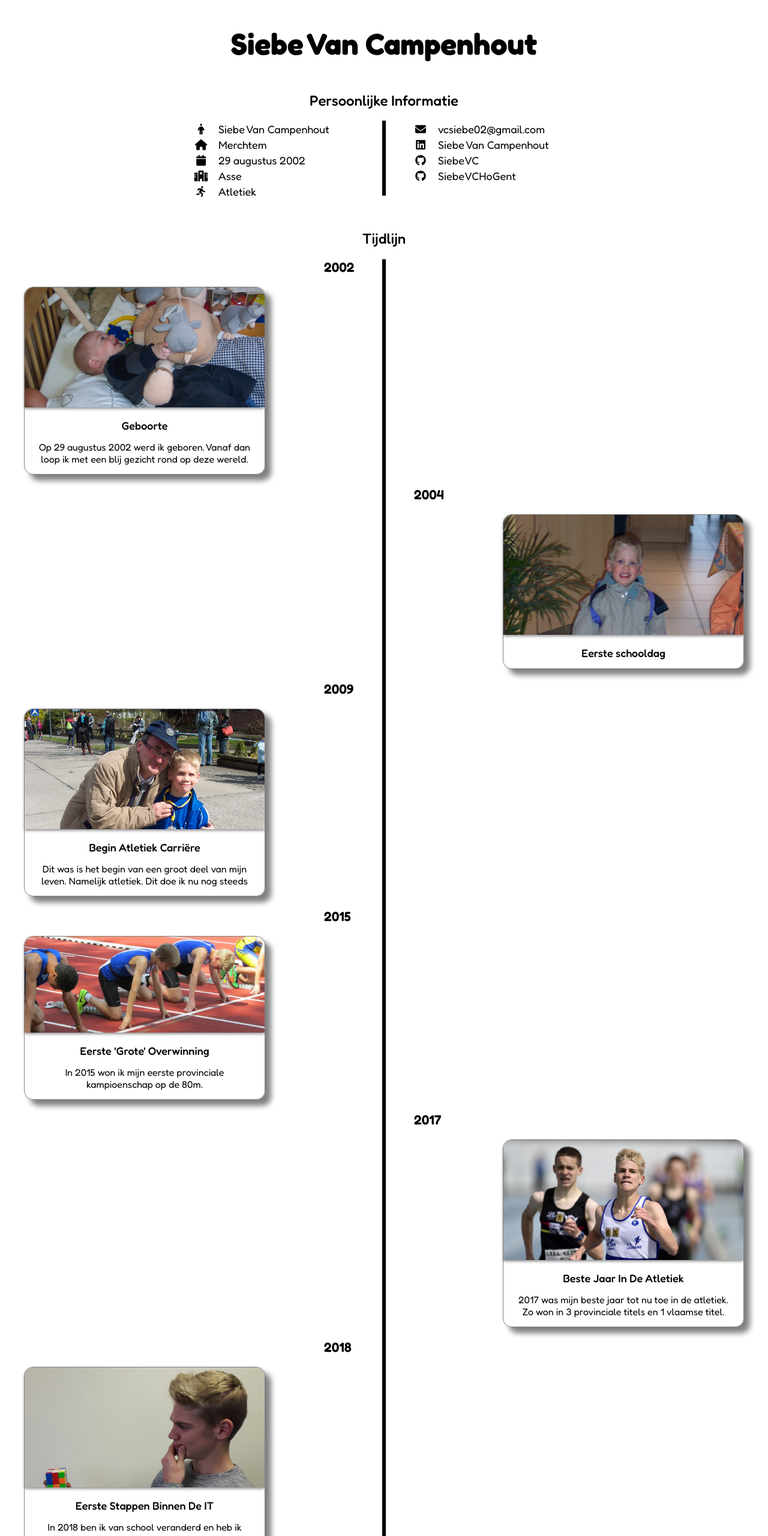
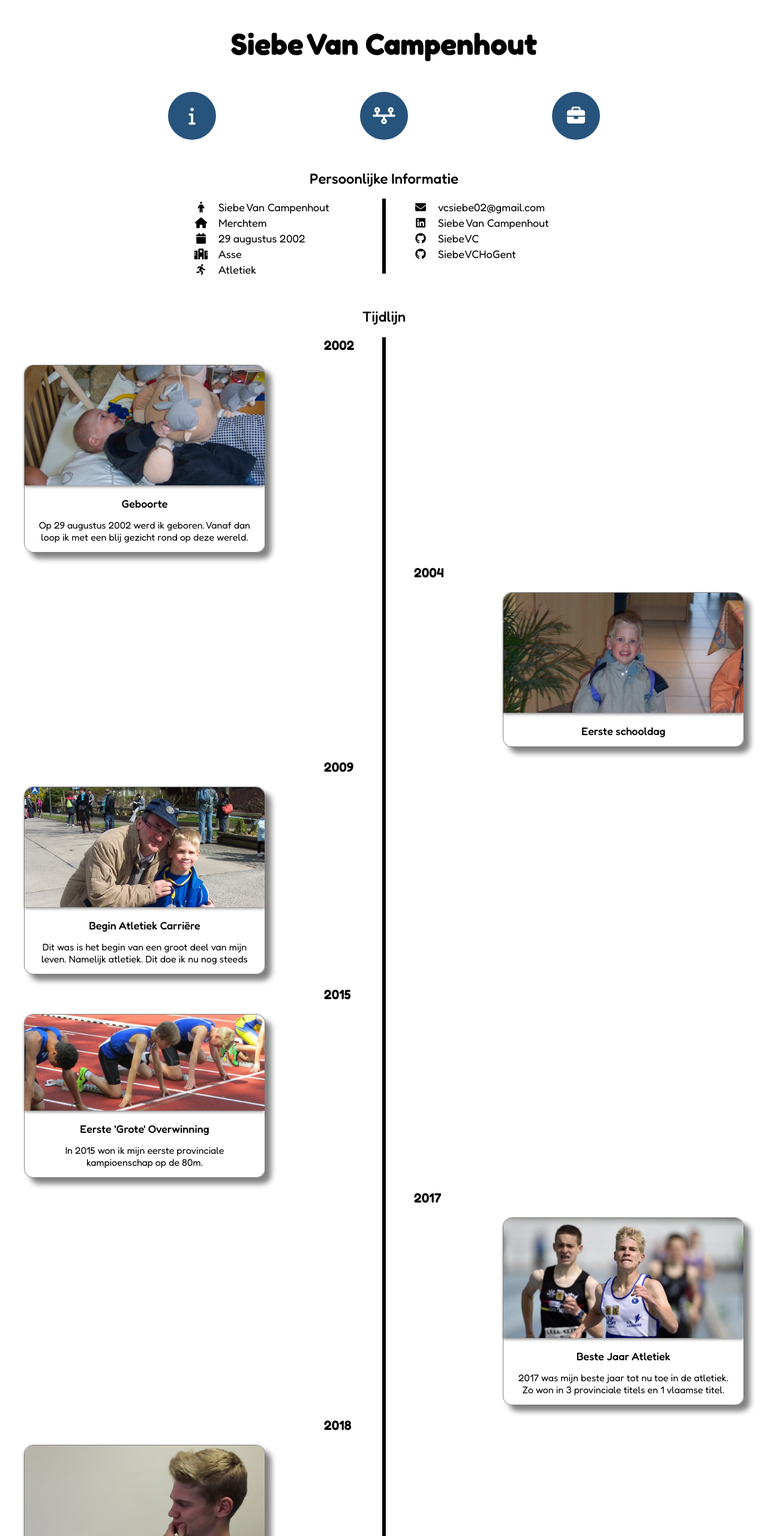
Before and after one commit to SiebeVC/personal-website, a plain HTML site: page index.html in a window 1280 px wide. Shown: the top 2560 px of the page at 60% size. Drawn offline with Linux system fonts and the light colour scheme.

Commit message:
links done

```diff
--- a/index.html
+++ b/index.html
@@ -15,8 +15,13 @@
     <section>
         <h1>Siebe Van Campenhout</h1>
     </section>
+    <nav>
+        <a class="ablank" href="#personalinfo"><div class="divlink"><i class="fa-solid fa-info"></i></div></a>
+        <a class="ablank" href="#timeline"><div class="divlink"><i class="fa-solid fa-timeline"></i></div></a>
+        <a class="ablank" href="#projects"><div class="divlink"><i class="fa-solid fa-briefcase"></i></div></a>
+    </nav>
     <section class="information">
-        <h2>Persoonlijke Informatie</h2>
+        <h2 id="personalinfo">Persoonlijke Informatie</h2>
         <div class="information-container">
             <div class="col1">
                 <table class="table-information">
@@ -69,7 +74,7 @@
         </div>
     </section>
     <section class="timeline">
-        <h2>Tijdlijn</h2>
+        <h2 id="timeline">Tijdlijn</h2>
         <div class="timeline-container">
             <div class="line"></div>
         </div>
@@ -102,13 +107,13 @@
             <div class="jaar right">2017</div>
             <div class="card right">
                 <div><img src="img/2017.png" alt="pk hamme"></div>
-                <p class="title">Beste Jaar In De Atletiek</p>
+                <p class="title">Beste Jaar Atletiek</p>
                 <p>2017 was mijn beste jaar tot nu toe in de atletiek. Zo won in 3 provinciale titels en 1 vlaamse titel.</p>
             </div>
             <div class="jaar left">2018</div>
             <div class="card left">
                 <div><img src="img/cubiebot.png" alt="cubiebot"></div>
-                <p class="title">Eerste Stappen Binnen De IT</p>
+                <p class="title">Eerste Stappen Binnen IT</p>
                 <p>In 2018 ben ik van school veranderd en heb ik besloten voor een carriëre in de informatica na te streven.</p>
             </div>
             <div class="jaar right">2020</div>
@@ -119,6 +124,8 @@
             </div>
         </div>
     </section>
+    <section>
+        <h2 id="projects">Projecten</h2>
+    </section>
 </body>
-
 </html>
--- a/styles/object-styles.css
+++ b/styles/object-styles.css
@@ -1,3 +1,22 @@
+/*Links*/
+nav{
+    display: flex;
+    justify-content: space-evenly;
+}
+
+nav .divlink{
+    background-color: var(--blue);
+    color: white;
+    font-size: 30px;
+
+    width: 80px;
+    height: 80px;
+    display: table-cell;
+    vertical-align: middle;
+    border-radius: 50%;
+}
+
+
 /* Information*/
 
 .information-container{
@@ -47,10 +66,11 @@
     display: flex;
     justify-content: center;
 }
+
 .line{
     position: absolute;
     border-left: 6px solid black;
-    height: 2550px;
+    height: 2500px;
     margin: 0 30px;
 }
 
@@ -99,6 +119,7 @@
     border-radius: 15px 15px 0 0;
     box-shadow: gray 0 2px 5px;
 }
+
 .timeline p {
     margin: 15px;
 }
--- a/styles/style.css
+++ b/styles/style.css
@@ -21,6 +21,7 @@ h1{
 }
 
 h2{
+    margin-top: 50px;
     font-weight: 500;
 }
 
@@ -31,7 +32,6 @@ strong{
 .listblank{
     list-style: none;
     padding: 0;
-
 }
 
 .ablank{
```
